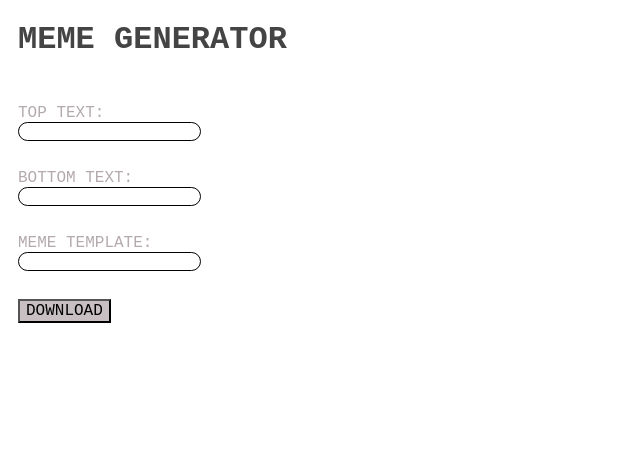
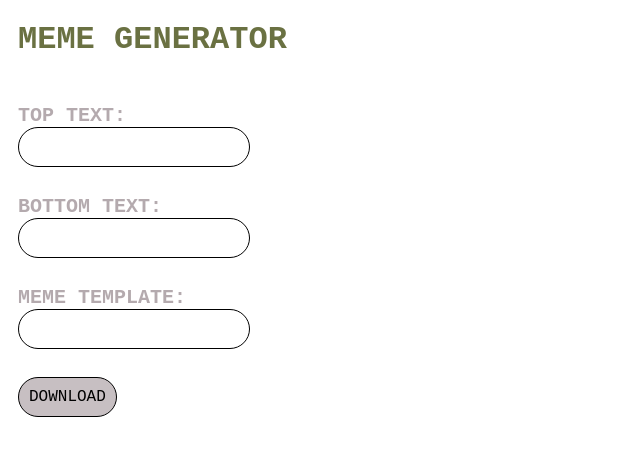
Before and after one commit to valashsab/react-meme-generator, a React app: page / in a window 1280 px wide. Shown: the top 456 px of the page, without its empty margins (0-640 px from the left). Built offline with nearby package versions, Linux system fonts and the light colour scheme.

Commit message:
Add component WebsiteRender

```diff
--- a/src/App.js
+++ b/src/App.js
@@ -1,9 +1,9 @@
-import React, { useState } from 'react';
 import BottomText from './BottomText.js';
 import DownloadButton from './DownloadButton.js';
 import Header from './Header.js';
 import MemeTemplate from './MemeTemplate.js';
 import TopText from './TopText.js';
+import WebsiteRender from './WebsiteRender.js';
 
 export default function App() {
   return (
@@ -18,12 +18,13 @@ export default function App() {
       <MemeTemplate />
       <br />
       <DownloadButton />
+      <br />
+      <WebsiteRender />
     </>
   );
 }
 
-
-  /*  <input
+/*  <input
           type="imgage"
           src="https://api.memegen.link/images/buzz/memes/memes_everywhere.gif?token=wxgjeu3jll4dt9q6fihy&width=800&frames=50"
           alt="Submit"
--- a/src/BottomText.js
+++ b/src/BottomText.js
@@ -8,7 +8,8 @@ function BottomText() {
       style={{
         fontFamily: 'Monospace',
         fontStretch: 'ultra-expanded',
-        fontSize: '1rem',
+        fontSize: '1.25rem',
+        fontWeight: 'bold',
         color: '#b4aaae',
         marginLeft: '10px',
         marginBottom: '10px',
@@ -23,8 +24,11 @@ function BottomText() {
         style={{
           border: '1px solid',
           borderRadius: '25px',
+          padding: '10px',
+          fontFamily: 'Monospace',
+          fontStretch: 'ultra-expanded',
+          fontSize: '1rem',
         }}
-        type="text"
         id="bottomtext"
         name="bottomtext"
         value={bottomText}
@@ -35,9 +39,5 @@ function BottomText() {
 }
 
 export default function App() {
-  return (
-    <>
-      <BottomText />
-    </>
-  );
+  return <BottomText />;
 }
--- a/src/DownloadButton.js
+++ b/src/DownloadButton.js
@@ -10,6 +10,9 @@ function DownloadButton() {
         marginLeft: '10px',
         marginBottom: '10px',
         textTransform: 'uppercase',
+        border: '1px solid',
+        borderRadius: '25px',
+        padding: '10px',
       }}
       type="button"
     >
@@ -19,9 +22,5 @@ function DownloadButton() {
 }
 
 export default function App() {
-  return (
-    <>
-      <DownloadButton />
-    </>
-  );
+  return <DownloadButton />;
 }
--- a/src/Header.js
+++ b/src/Header.js
@@ -6,7 +6,7 @@ function Header() {
           fontFamily: 'Monospace',
           fontStretch: 'ultra-expanded',
           fontSize: '2rem',
-          color: '#444444',
+          color: '#6A7142',
           marginLeft: '10px',
           marginBottom: '10px',
           textTransform: 'uppercase',
@@ -19,9 +19,5 @@ function Header() {
 }
 
 export default function App() {
-  return (
-    <>
-      <Header />
-    </>
-  );
+  return <Header />;
 }
--- a/src/MemeTemplate.js
+++ b/src/MemeTemplate.js
@@ -8,7 +8,8 @@ function MemeTemplate() {
       style={{
         fontFamily: 'Monospace',
         fontStretch: 'ultra-expanded',
-        fontSize: '1rem',
+        fontSize: '1.25rem',
+        fontWeight: 'bold',
         color: '#b4aaae',
         marginLeft: '10px',
         marginBottom: '10px',
@@ -23,8 +24,11 @@ function MemeTemplate() {
         style={{
           border: '1px solid',
           borderRadius: '25px',
+          padding: '10px',
+          fontFamily: 'Monospace',
+          fontStretch: 'ultra-expanded',
+          fontSize: '1rem',
         }}
-        type="text"
         id="memetemplate"
         name="memetemplate"
         value={memeTemplate}
@@ -35,9 +39,5 @@ function MemeTemplate() {
 }
 
 export default function App() {
-  return (
-    <>
-      <MemeTemplate />
-    </>
-  );
+  return <MemeTemplate />;
 }
--- a/src/TopText.js
+++ b/src/TopText.js
@@ -8,7 +8,8 @@ function TopText() {
       style={{
         fontFamily: 'Monospace',
         fontStretch: 'ultra-expanded',
-        fontSize: '1rem',
+        fontSize: '1.25rem',
+        fontWeight: 'bold',
         color: '#b4aaae',
         marginLeft: '10px',
         marginBottom: '10px',
@@ -23,8 +24,11 @@ function TopText() {
         style={{
           border: '1px solid',
           borderRadius: '25px',
+          padding: '10px',
+          fontFamily: 'Monospace',
+          fontStretch: 'ultra-expanded',
+          fontSize: '1rem',
         }}
-        type="text"
         id="toptext"
         name="toptext"
         value={topText}
@@ -35,9 +39,5 @@ function TopText() {
 }
 
 export default function App() {
-  return (
-    <>
-      <TopText />
-    </>
-  );
+  return <TopText />;
 }
--- /dev/null
+++ b/src/WebsiteRender.js
@@ -0,0 +1,18 @@
+import axios from 'axios';
+
+function WebsiteRender() {
+  return axios
+    .get('https://memegen.link/')
+    .then((response) => {
+      // Handle the response data here
+      console.log(response.data);
+    })
+    .catch((error) => {
+      // Handle any errors here
+      console.error(error);
+    });
+}
+
+export default function App() {
+  return console.log(WebsiteRender);
+}
```
